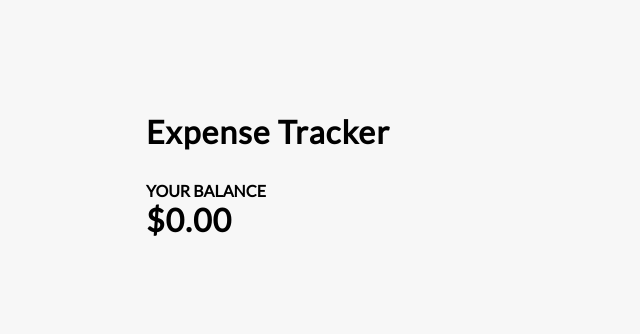
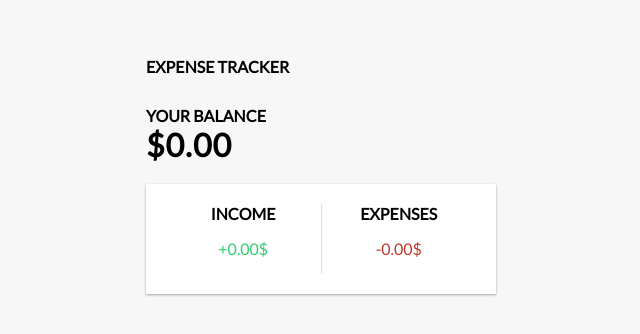
Before and after one commit to AshrafMuhammadNaeem/expense-tracker, a React (Create React App) app: page / in a window 1280 px wide. Shown: the part 210-544 px from the top of the page, without its empty margins (319-959 px from the left). Built offline with nearby package versions, Linux system fonts and the light colour scheme.

Commit message:
IncomeExpense component
and editing in CSS

```diff
--- a/src/App.css
+++ b/src/App.css
@@ -40,7 +40,7 @@ h4 {
   text-transform: uppercase;
 }
 
-.inc-exp-container {
+.incExp-container {
   background-color: #fff;
   box-shadow: var(--box-shadow);
   padding: 20px;
@@ -49,12 +49,12 @@ h4 {
   margin: 20px 0;
 }
 
-.inc-exp-container > div {
+.incExp-container > div {
   flex: 1;
   text-align: center;
 }
 
-.inc-exp-container > div:first-of-type {
+.incExp-container > div:first-of-type {
   border-right: 1px solid #dedede;
 }
 
@@ -64,11 +64,11 @@ h4 {
   margin: 5px 0;
 }
 
-.money.plus {
+.plus {
   color: #2ecc71;
 }
 
-.money.minus {
+.minus {
   color: #c0392b;
 }
 
--- a/src/App.js
+++ b/src/App.js
@@ -2,6 +2,7 @@ import React from 'react';
 import './App.css';
 import { Balance } from './components/Balance';
 import { Header } from './components/Header';
+import { IncomeExpense } from './components/IncomeExpense';
 
 function App() {
   return (
@@ -11,6 +12,7 @@ function App() {
       <div className="container">
 
       <Balance />
+      <IncomeExpense />
 
       </div>
 
--- a/src/components/Header.js
+++ b/src/components/Header.js
@@ -2,8 +2,8 @@ import React from 'react'
 
 export const Header = () => {
     return (
-        <h1>
+        <h4>
             Expense Tracker
-        </h1>
+        </h4>
     )
 }
--- /dev/null
+++ b/src/components/IncomeExpense.js
@@ -0,0 +1,19 @@
+import React from 'react'
+
+export const IncomeExpense = () => {
+    return (
+        <div className="incExp-container">
+            <div>
+            <h4>Income </h4>
+            <p id="plus" className = "plus"> +0.00$ </p>
+
+            </div>
+
+            <div>
+                <h4> Expenses </h4>
+                <p id="minus" className="minus">-0.00$ </p>
+            </div>
+        </div>
+
+    )
+}
```
